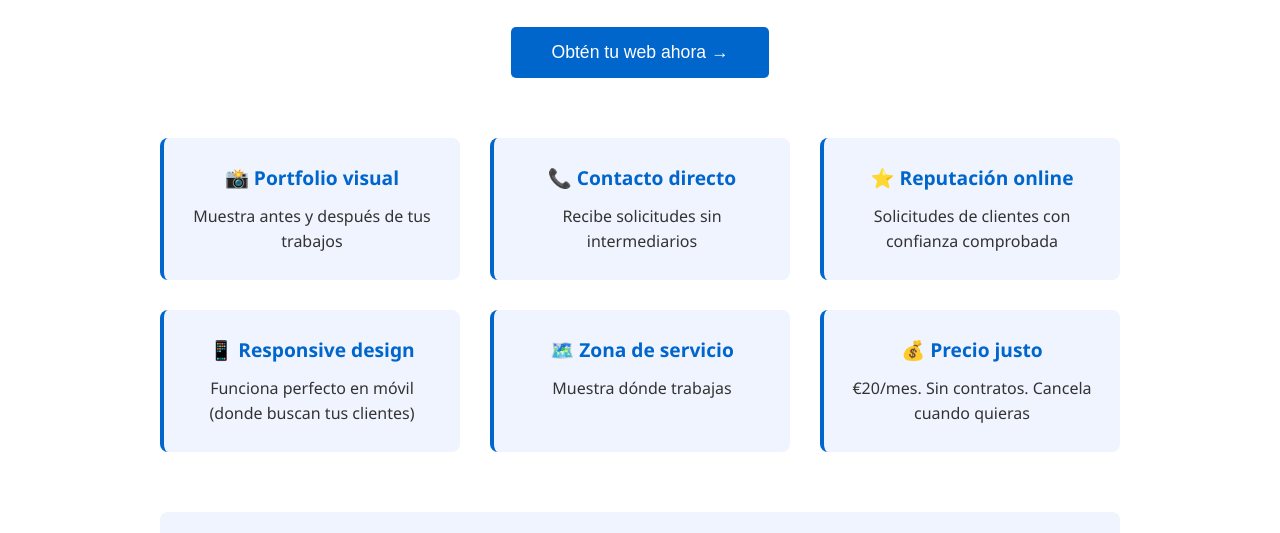
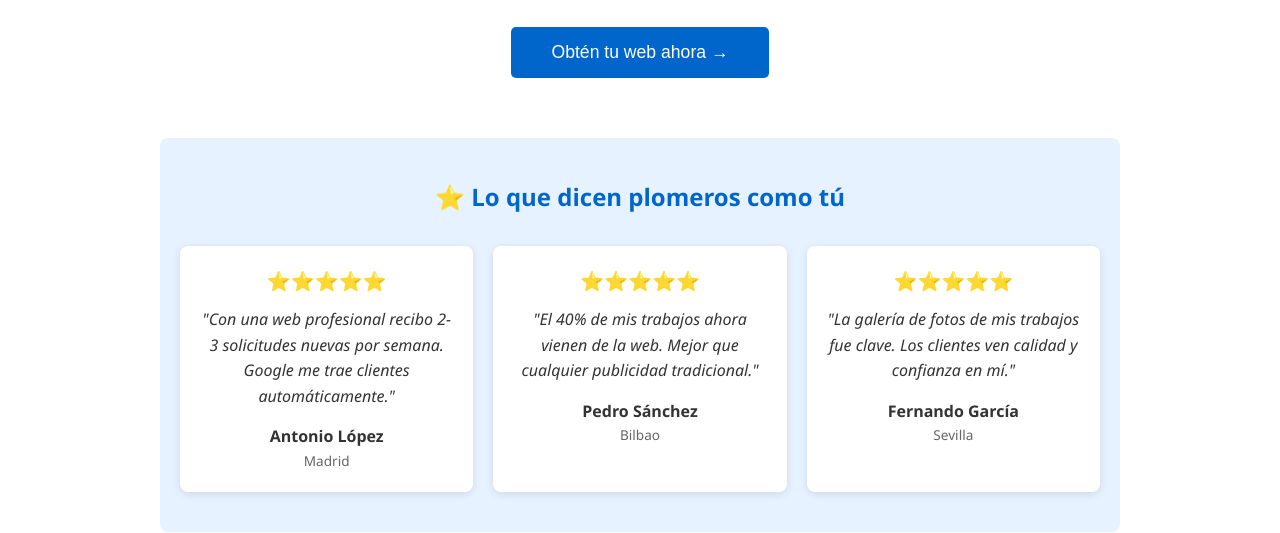
Before and after one commit to proyectoceomai/webpro-local, a website: page plomero.html in a window 1280 px wide. Shown: the part 422-955 px from the top of the page. Drawn offline with Linux system fonts and the light colour scheme.

Commit message:
Add testimonials section to landing pages (social proof optimization)

```diff
--- a/plomero.html
+++ b/plomero.html
@@ -41,6 +41,30 @@
             <h2>Los clientes buscan plomeros en Google. ¿Te encuentran?</h2>
             <p>El 92% de las reparaciones de fontanería comienzan con una búsqueda online.</p>
             <button class="cta-button" onclick="document.querySelector('.leadmagnet').scrollIntoView()">Obtén tu web ahora →</button>
+        </div>
+
+        <div class="testimonials" style="background: #E6F2FF; padding: 40px 20px; margin: 40px 0; border-radius: 8px; text-align: center;">
+            <h2 style="color: #0066CC; margin-bottom: 30px;">⭐ Lo que dicen plomeros como tú</h2>
+            <div style="display: grid; grid-template-columns: repeat(auto-fit, minmax(280px, 1fr)); gap: 20px;">
+                <div style="background: white; padding: 20px; border-radius: 8px; box-shadow: 0 2px 8px rgba(0,0,0,0.1);">
+                    <p style="color: #0066CC; font-size: 1.2em; margin-bottom: 10px;">⭐⭐⭐⭐⭐</p>
+                    <p style="font-style: italic; margin-bottom: 15px; line-height: 1.6;">"Con una web profesional recibo 2-3 solicitudes nuevas por semana. Google me trae clientes automáticamente."</p>
+                    <p style="font-weight: bold; color: #333;">Antonio López</p>
+                    <p style="font-size: 0.85em; color: #666;">Madrid</p>
+                </div>
+                <div style="background: white; padding: 20px; border-radius: 8px; box-shadow: 0 2px 8px rgba(0,0,0,0.1);">
+                    <p style="color: #0066CC; font-size: 1.2em; margin-bottom: 10px;">⭐⭐⭐⭐⭐</p>
+                    <p style="font-style: italic; margin-bottom: 15px; line-height: 1.6;">"El 40% de mis trabajos ahora vienen de la web. Mejor que cualquier publicidad tradicional."</p>
+                    <p style="font-weight: bold; color: #333;">Pedro Sánchez</p>
+                    <p style="font-size: 0.85em; color: #666;">Bilbao</p>
+                </div>
+                <div style="background: white; padding: 20px; border-radius: 8px; box-shadow: 0 2px 8px rgba(0,0,0,0.1);">
+                    <p style="color: #0066CC; font-size: 1.2em; margin-bottom: 10px;">⭐⭐⭐⭐⭐</p>
+                    <p style="font-style: italic; margin-bottom: 15px; line-height: 1.6;">"La galería de fotos de mis trabajos fue clave. Los clientes ven calidad y confianza en mí."</p>
+                    <p style="font-weight: bold; color: #333;">Fernando García</p>
+                    <p style="font-size: 0.85em; color: #666;">Sevilla</p>
+                </div>
+            </div>
         </div>
 
         <div class="benefits">
```
Also changed, not shown: electricista.html (+24 -0 lines).
